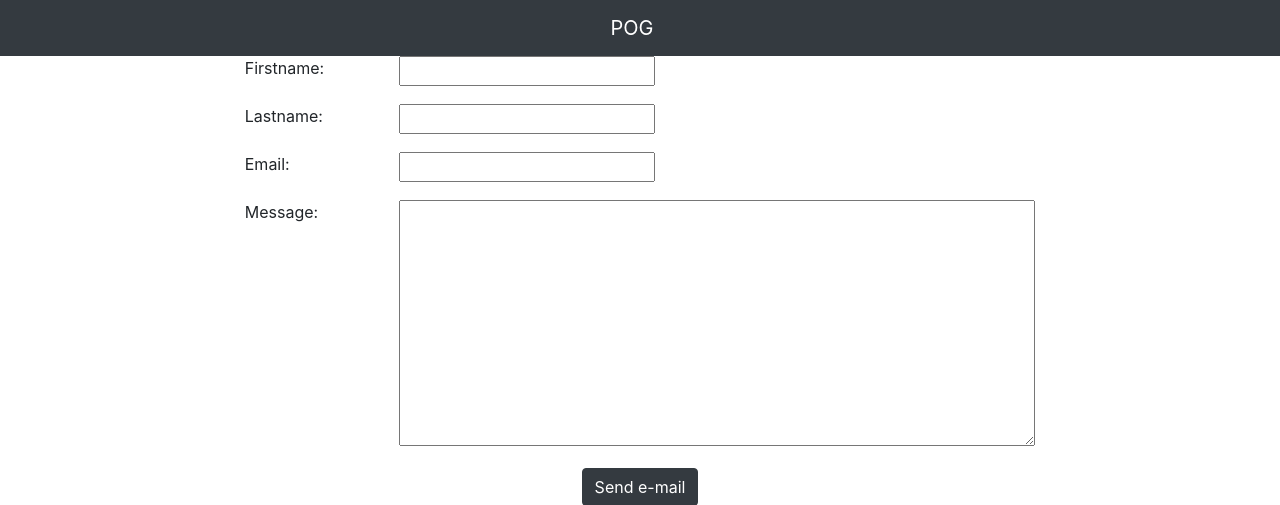
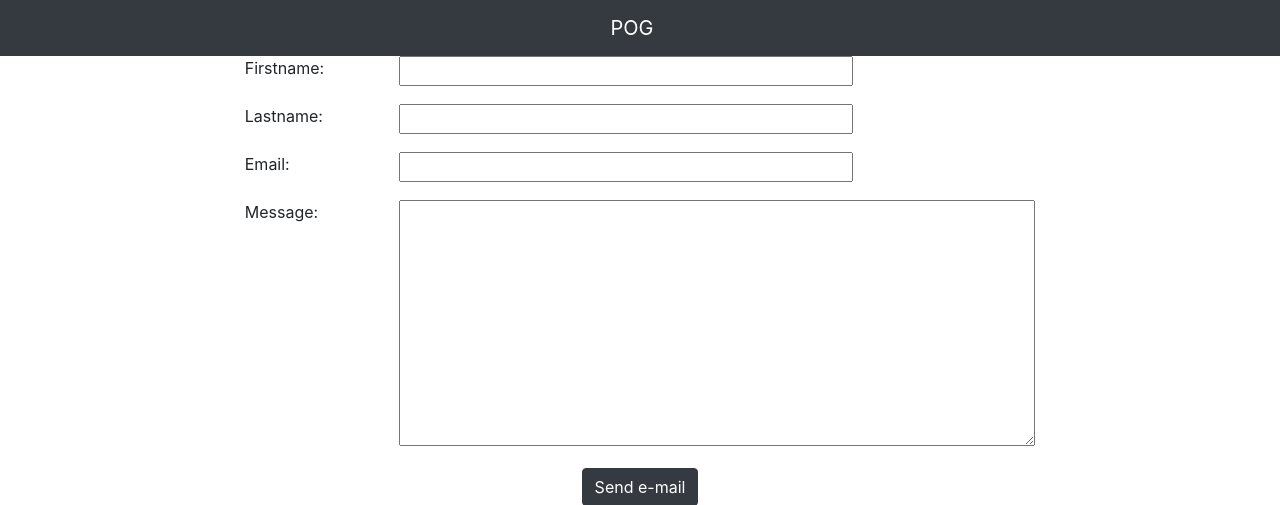
Before and after one commit to NIKITA-76/django-site, a Django app: page /contact_to_mail/ in a window 1280 px wide. Shown: the top 505 px of the page. Run offline with Django 4.2, Linux system fonts and the light colour scheme.

Commit message:
Add style for form

```diff
--- a/DBLOG/blog_app/static/blog_app/css/main.css
+++ b/DBLOG/blog_app/static/blog_app/css/main.css
@@ -22,3 +22,8 @@
     min-width: 150px;
     vertical-align: top;
 }
+
+.form-input {
+    width: 454px;
+    font-size: 16px;
+}
```
